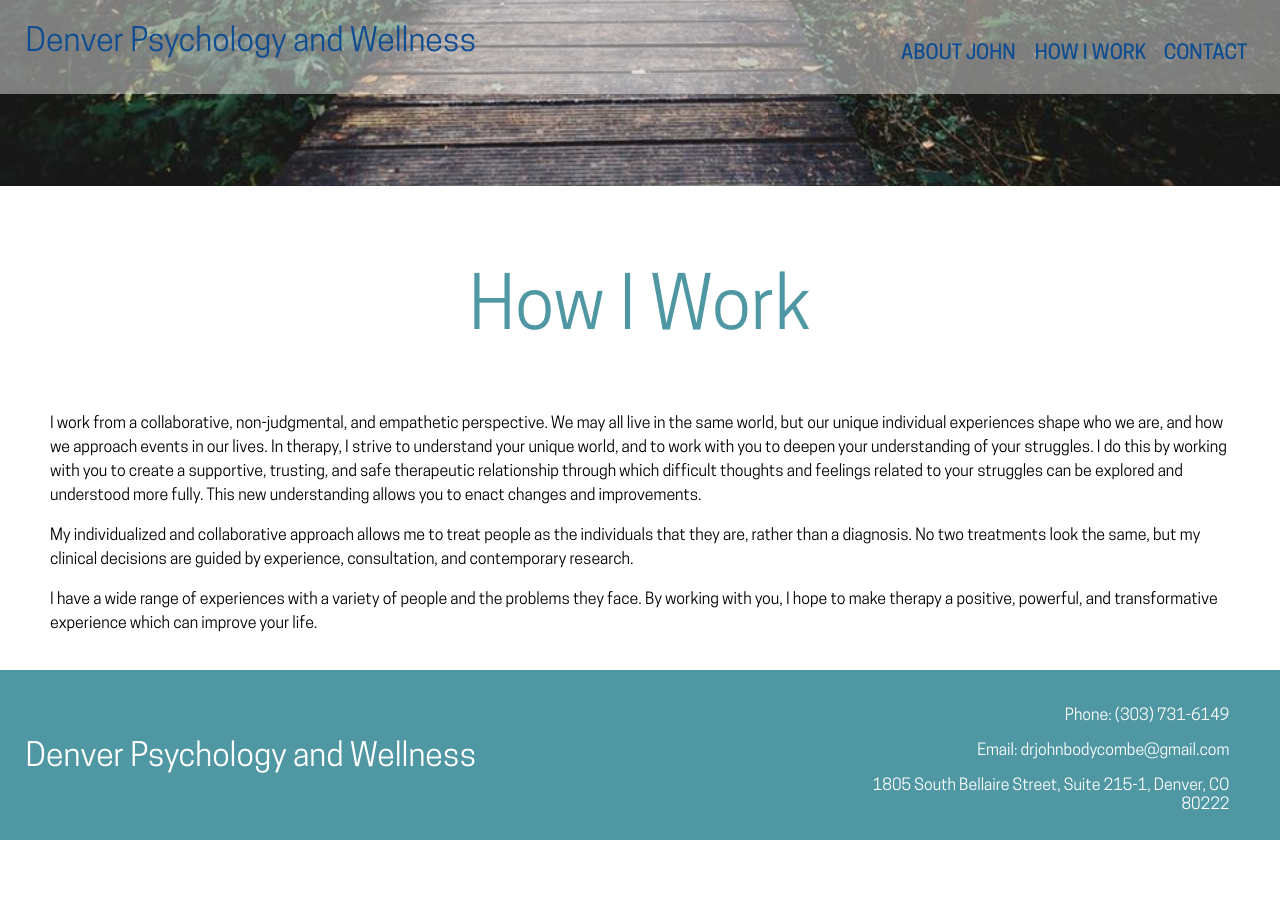
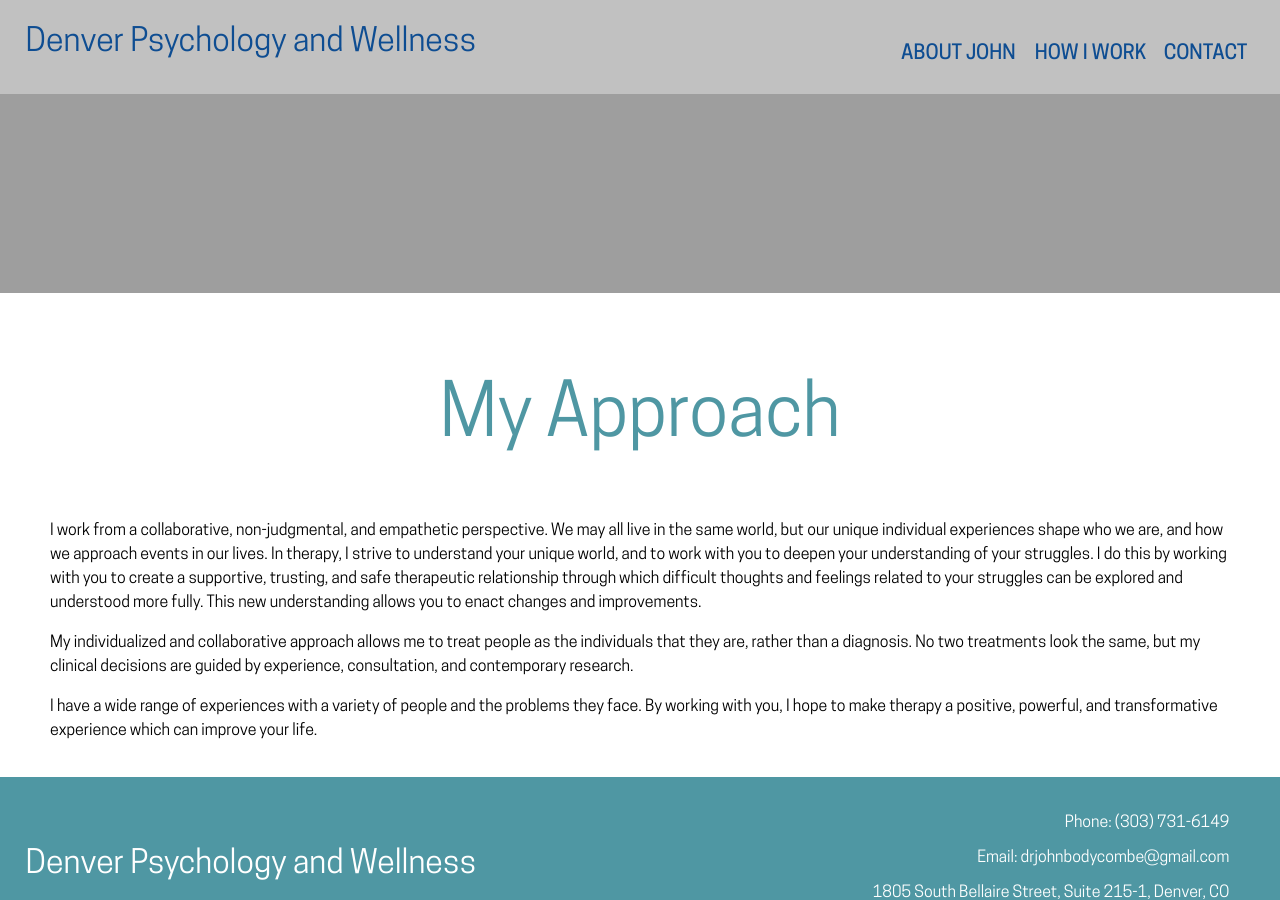
Before and after one commit to prodmage/denverpsychologyandwellness.com, a Jekyll site: the page built from how-I-work/index.html, in a window 1280 px wide and 900 px high, scrolled down 667 px. Built offline with Jekyll 4.4.1, drawn with Linux system fonts in a browser that asks for light colours; nearby versions of some CDN libraries; before the commit the page ends 1507 px from its top, so only the background shows below that.

Commit message:
Added slider photos, changed banner shots, added content

```diff
--- a/_includes/slider.html
+++ b/_includes/slider.html
@@ -2,5 +2,7 @@
 	<ul id="bxslider">
 	  <li><img src="{{ site.base_url }}/images/slider/pond-mountains.jpg" alt="Looking at the mountains from a pond" /></li>
 	  <li><img src="{{ site.base_url }}/images/slider/snowy-mountains.jpg" alt="Snowy mountains reflected on a pond" /></li>
+	  <li><img src="{{ site.base_url }}/images/slider/forest-path-slider.jpg" alt="Winding path in the forest" /></li>
+	  <li><img src="{{ site.base_url }}/images/slider/red-trees-slider.jpg" alt="Red trees in front of a mountain" /></li>
 	</ul>
 </section>
--- a/about/index.html
+++ b/about/index.html
@@ -1,11 +1,12 @@
 ---
 layout: default
 title: About John
-banner_url: images/about-me-header.png
+banner_url: images/red-mountains-banner.jpg
 ---
 <div class="page-title-wrapper">
 	<h2>About John</h2>
 </div>
 <section class="about-content">
+<p>John Bodycombe has a Doctorate in Clinical Psychology from the University of Denver – GSPP, and is a Licensed Psychologist Candidate in Colorado who works as a primary individual therapist in Denver, Colorado. He has five years of clinical experience and during that time has worked worked with people in a variety of settings, and with a wide range of issues. Dr. Bodycombe specializes in treatment of self-esteem, anxiety, depression, trauma, relationship issues and men's issues.</p>
 
 </section>
--- a/contact/index.html
+++ b/contact/index.html
@@ -1,7 +1,7 @@
 ---
 layout: default
 title: Contact John
-banner_url: images/contact-header.png
+banner_url: images/green-mountains-banner.png
 ---
 <div class="page-title-wrapper">
 	<h2>Contact John</h2>
--- a/how-I-work/index.html
+++ b/how-I-work/index.html
@@ -1,10 +1,10 @@
 ---
 layout: default
-title: How I Work
-banner_url: images/what-is-therapy-header.png
+title: My approach
+banner_url: images/sunset-mountains-banner.jpg
 ---
 <div class="page-title-wrapper">
-	<h2>How I Work</h2>
+	<h2>My Approach</h2>
 </div>
 <section class="about-content">
 <p>I work from a collaborative, non-judgmental, and empathetic perspective. We may all live in the same world, but our unique individual experiences shape who we are, and how we approach events in our lives. In therapy, I strive to understand your unique world, and to work with you to deepen your understanding of your struggles. I do this by working with you to create a supportive, trusting, and safe therapeutic relationship through which difficult thoughts and feelings related to your struggles can be explored and understood more fully. This new understanding allows you to enact changes and improvements.</p>
--- a/index.html
+++ b/index.html
@@ -8,5 +8,5 @@
 
 <section class="homepage-content">
 	<h3>Dr. John Bodycombe</h3>
-	<p>John Bodycombe has a Doctorate in Clinical Psychology from the University of Denver – GSPP, and is a Licensed Psychologist Candidate (#13883).  He has five years of clinical experience and during that time has worked worked with people in a variety of settings, and with a wide range of issues.</p>
+	<p class="center">Developing trust and safety with another person is a process.  It is hard to open up about your experiences, your thoughts, and your feelings with close friends, let alone a therapist.  Because of this it is important that you choose to work with someone who you feel "gets you."  Therapy can be a powerful process which helps us to deal with the difficulties that we face in our lives.  It can facilitate growth, acceptance, and it can increase our knowledge of ourselves and the world around us.  I work to provide a safe, confidential, and trusting environment in which I can come to know you and help you explore your path and the obstacles you are facing. </p>
 </section>
```
Also changed, not shown: images/about-me-header.png (deleted), images/clouds-banner.jpg (added), images/green-mountains-banner.jpg (added), images/red-mountains-banner.jpg (added), images/slider/pond-mountains-slider.jpg (renamed from images/slider/pond-mountains.jpg), images/slider/red-trees-slider.jpg (added), images/slider/snowy-mountains-slider.jpg (renamed from images/slider/snowy-mountains.jpg), images/what-is-therapy-header.png (deleted), 1 other file.
